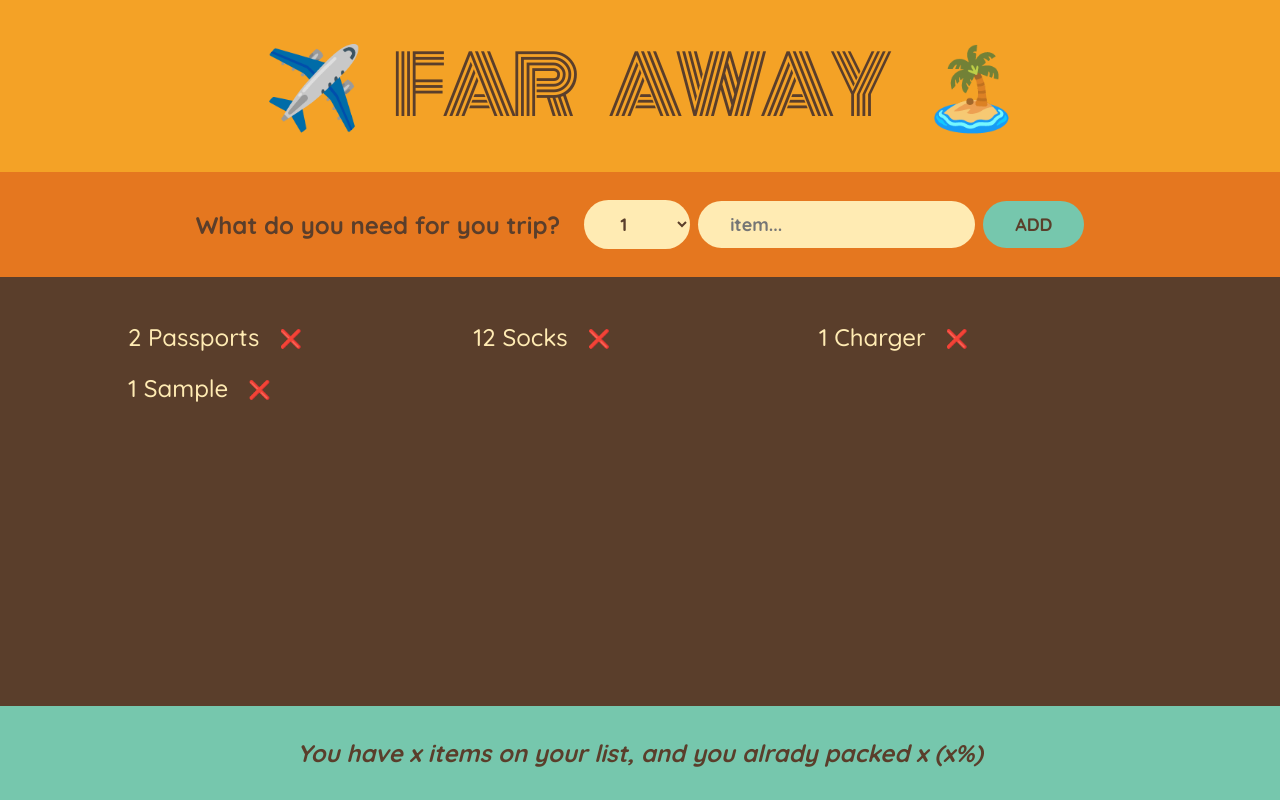
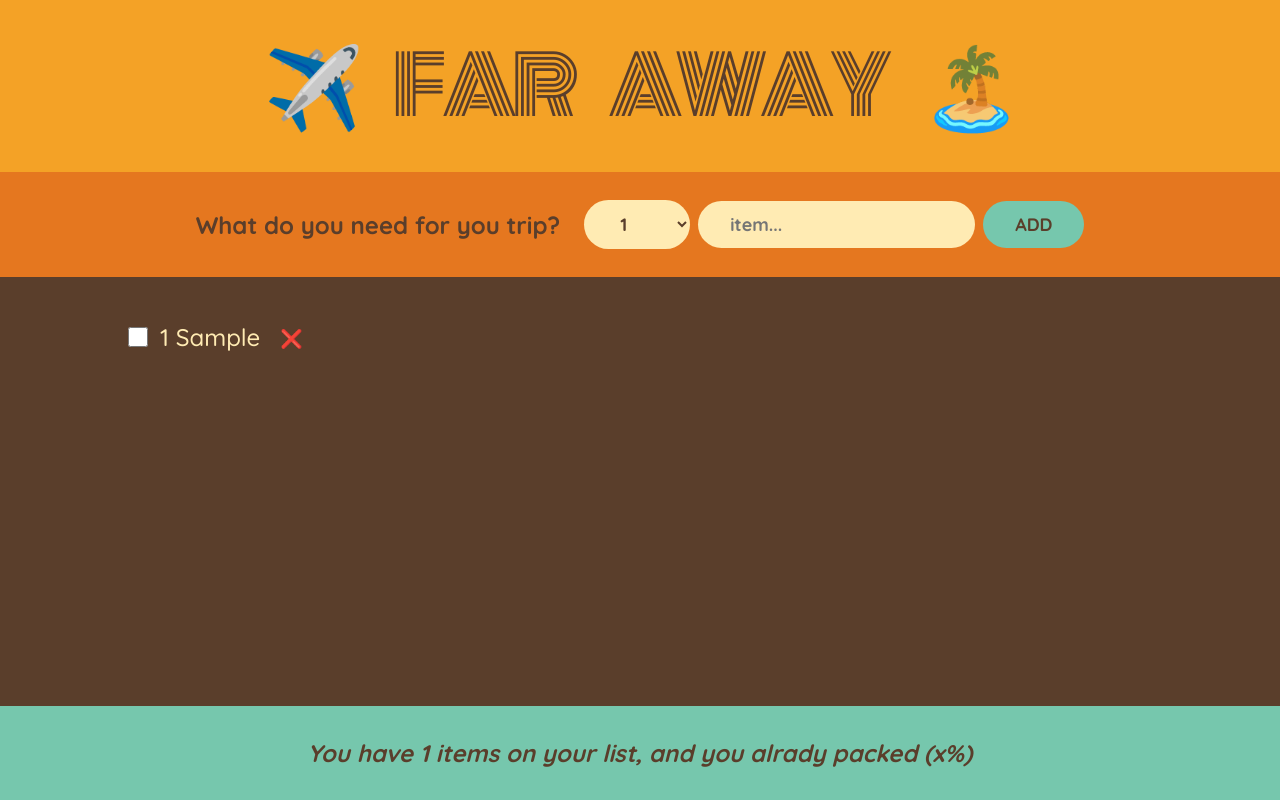
Before and after one commit to StefanTheSpider/Packing-list, a React (Create React App) app: page / in a window 1280 px wide. Both pictures are taken after typing "Sample" into the empty fields and a click on the button "ADD". Built offline with nearby package versions, Linux system fonts and the light colour scheme.

Commit message:
versucht footer zu bearbeiten

```diff
--- a/src/App.js
+++ b/src/App.js
@@ -6,13 +6,21 @@ const initialItems = [
 ]
 
 export default function App() {
-    const [items, setItems] = useState(initialItems, [])
+    const [items, setItems] = useState([])
 
     function handleAddedItems(item) {
         setItems((items) => [...items, item])
     }
     function handleRemovedItems(id) {
         setItems((items) => items.filter((item) => item.id !== id))
+    }
+
+    function handleToggleItem(id) {
+        setItems((items) =>
+            items.map((item) =>
+                item.id === id ? { ...item, packed: !item.packed } : item
+            )
+        )
     }
 
     return (
@@ -22,8 +30,9 @@ export default function App() {
             <Packinglist
                 items={items}
                 onHandleRemovedItems={handleRemovedItems}
+                onHandleToggleItem={handleToggleItem}
             />
-            <Footer />
+            <Footer items={items} />
         </div>
     )
 }
@@ -75,7 +84,7 @@ function Form({ onAddedItems }) {
         </form>
     )
 }
-function Packinglist({ items, onHandleRemovedItems }) {
+function Packinglist({ items, onHandleRemovedItems, onHandleToggleItem }) {
     return (
         <div className="list">
             <ul>
@@ -83,6 +92,7 @@ function Packinglist({ items, onHandleRemovedItems }) {
                     <Item
                         item={item}
                         onHandleRemovedItems={onHandleRemovedItems}
+                        onHandleToggleItem={onHandleToggleItem}
                         key={item.id}
                     />
                 ))}
@@ -91,10 +101,17 @@ function Packinglist({ items, onHandleRemovedItems }) {
     )
 }
 
-function Item({ item, onHandleRemovedItems }) {
+function Item({ item, onHandleRemovedItems, onHandleToggleItem }) {
     return (
-        <li style={item.packed ? { textDecoration: 'line-through' } : {}}>
-            <span>
+        <li>
+            <input
+                type="checkbox"
+                value={item.packed}
+                onChange={() => {
+                    onHandleToggleItem(item.id)
+                }}
+            ></input>
+            <span style={item.packed ? { textDecoration: 'line-through' } : {}}>
                 {item.quantity} {item.description}
             </span>
             <button onClick={() => onHandleRemovedItems(item.id)}>❌</button>
@@ -102,10 +119,13 @@ function Item({ item, onHandleRemovedItems }) {
     )
 }
 
-function Footer() {
+function Footer({ items }) {
     return (
         <footer className="stats">
-            <em>You have x items on your list, and you alrady packed x (x%)</em>
+            <em>
+                You have {items.length} items on your list, and you alrady
+                packed {} (x%)
+            </em>
         </footer>
     )
 }
```
